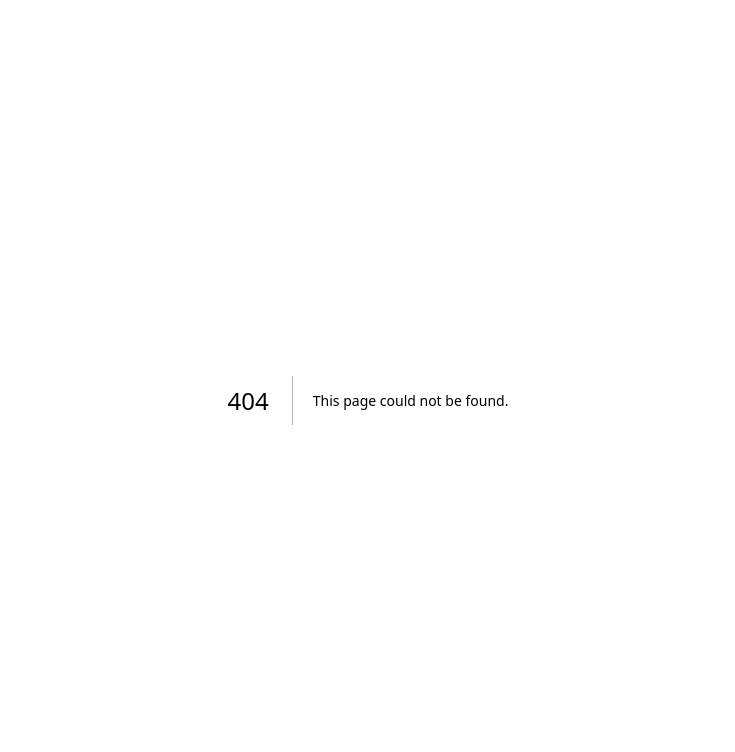
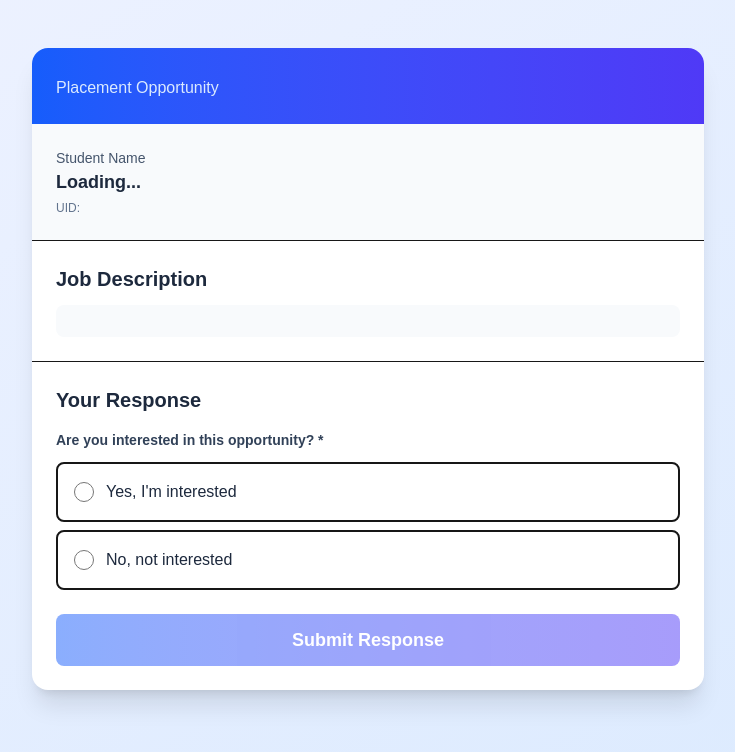
Before and after one commit to Akshai-M/interestform, a Next.js app: page /form in a window 1280 px wide. Before the commit this address had no page. Shown: the top 752 px of the page, without its empty margins (272-1007 px from the left). Built offline with nearby package versions, Linux system fonts and the light colour scheme; no server answers.

Commit message:
feat: form page for users

```diff
--- /dev/null
+++ b/app/form/page.tsx
@@ -0,0 +1,177 @@
+'use client';
+import { useState, useEffect } from 'react';
+import { CheckCircle, Upload } from 'lucide-react';
+
+interface FormContentProps {
+  uid: string;
+  company: string;
+}
+
+export default function FormContent({ uid, company }: FormContentProps) {
+  const [studentName, setStudentName] = useState('');
+  const [jd, setJd] = useState('');
+  const [interest, setInterest] = useState('');
+  const [resumeUrl, setResumeUrl] = useState('');
+  const [loading, setLoading] = useState(false);
+  const [submitted, setSubmitted] = useState(false);
+
+  useEffect(() => {
+    fetchStudentDetails();
+  }, [uid, company]);
+
+  const fetchStudentDetails = async () => {
+    try {
+      const res = await fetch(`/api/sheets?sheetName=${company}`);
+      const students = await res.json();
+      const student = students.find((s: any) => s.uid == uid);
+
+      if (student) {
+        setStudentName(student.name);
+      }
+
+      setJd("Job description will be loaded here...");
+    } catch (error) {
+      console.error("Failed to fetch student details");
+    }
+  };
+
+  const handleSubmit = async (e: React.FormEvent) => {
+    e.preventDefault();
+
+    if (!interest) {
+      alert('Please select your interest');
+      return;
+    }
+
+    setLoading(true);
+
+    try {
+      const res = await fetch('/api/sheets', {
+        method: 'POST',
+        headers: { 'Content-Type': 'application/json' },
+        body: JSON.stringify({
+          action: 'saveResponse',
+          sheetName: company,
+          uid,
+          name: studentName,
+          response: {
+            interest,
+            resumeUrl
+          }
+        }),
+      });
+
+      const result = await res.json();
+
+      if (result.success) {
+        setSubmitted(true);
+      } else {
+        alert('Submission failed. Please try again.');
+      }
+    } catch (error) {
+      alert('Error submitting response');
+    }
+
+    setLoading(false);
+  };
+
+  if (submitted) {
+    return (
+      <div className="min-h-screen flex items-center justify-center bg-slate-50">
+        <div className="bg-white p-8 rounded-2xl shadow-lg text-center max-w-md">
+          <CheckCircle className="w-16 h-16 text-green-500 mx-auto mb-4" />
+          <h2 className="text-2xl font-bold text-green-600 mb-2">Thank You!</h2>
+          <p className="text-slate-600 mb-4">Your response has been submitted successfully.</p>
+          <p className="text-sm text-slate-500">We'll get back to you soon regarding the {company} opportunity.</p>
+        </div>
+      </div>
+    );
+  }
+
+  return (
+    <main className="min-h-screen bg-linear-to-br from-indigo-50 to-blue-100 py-12 px-4">
+      <div className="max-w-2xl mx-auto">
+        <div className="bg-white rounded-2xl shadow-xl overflow-hidden">
+
+          <div className="bg-linear-to-r from-blue-600 to-indigo-600 p-6 text-white">
+            <h1 className="text-3xl font-bold">{company}</h1>
+            <p className="text-blue-100 mt-1">Placement Opportunity</p>
+          </div>
+
+          <div className="p-6 bg-slate-50 border-b">
+            <p className="text-sm text-slate-600">Student Name</p>
+            <p className="text-lg font-semibold text-slate-800">{studentName || 'Loading...'}</p>
+            <p className="text-xs text-slate-500 mt-1">UID: {uid}</p>
+          </div>
+
+          <div className="p-6 border-b">
+            <h2 className="text-xl font-bold text-slate-800 mb-3">Job Description</h2>
+            <div className="bg-slate-50 p-4 rounded-lg">
+              <p className="text-slate-700 whitespace-pre-wrap">{jd}</p>
+            </div>
+          </div>
+
+          <form onSubmit={handleSubmit} className="p-6">
+            <h2 className="text-xl font-bold text-slate-800 mb-4">Your Response</h2>
+
+            <div className="mb-6">
+              <label className="block text-sm font-semibold text-slate-700 mb-3">
+                Are you interested in this opportunity? *
+              </label>
+              <div className="space-y-2">
+                <label className="flex items-center p-4 border-2 rounded-lg cursor-pointer hover:bg-blue-50 transition-colors">
+                  <input
+                    type="radio"
+                    name="interest"
+                    value="Yes"
+                    checked={interest === 'Yes'}
+                    onChange={(e) => setInterest(e.target.value)}
+                    className="w-5 h-5 text-blue-600"
+                  />
+                  <span className="ml-3 text-slate-800 font-medium">Yes, I'm interested</span>
+                </label>
+                <label className="flex items-center p-4 border-2 rounded-lg cursor-pointer hover:bg-blue-50 transition-colors">
+                  <input
+                    type="radio"
+                    name="interest"
+                    value="No"
+                    checked={interest === 'No'}
+                    onChange={(e) => setInterest(e.target.value)}
+                    className="w-5 h-5 text-blue-600"
+                  />
+                  <span className="ml-3 text-slate-800 font-medium">No, not interested</span>
+                </label>
+              </div>
+            </div>
+
+            {interest === 'Yes' && (
+              <div className="mb-6">
+                <label className="block text-sm font-semibold text-slate-700 mb-2">
+                  Resume URL (Google Drive link)
+                </label>
+                <div className="relative">
+                  <Upload className="absolute left-3 top-1/2 -translate-y-1/2 text-slate-400" size={20} />
+                  <input
+                    type="url"
+                    value={resumeUrl}
+                    onChange={(e) => setResumeUrl(e.target.value)}
+                    placeholder="https://drive.google.com/file/d/..."
+                    className="w-full pl-11 pr-4 py-3 border-2 border-slate-300 rounded-lg focus:ring-2 focus:ring-blue-500 focus:border-blue-500 outline-none"
+                  />
+                </div>
+              </div>
+            )}
+
+            <button
+              type="submit"
+              disabled={loading || !interest}
+              className="w-full bg-linear-to-r from-blue-600 to-indigo-600 text-white py-3 px-6 rounded-lg font-semibold text-lg hover:from-blue-700 hover:to-indigo-700 transition-all disabled:opacity-50 disabled:cursor-not-allowed"
+            >
+              {loading ? 'Submitting...' : 'Submit Response'}
+            </button>
+          </form>
+        </div>
+      </div>
+    </main>
+  );
+}
```
